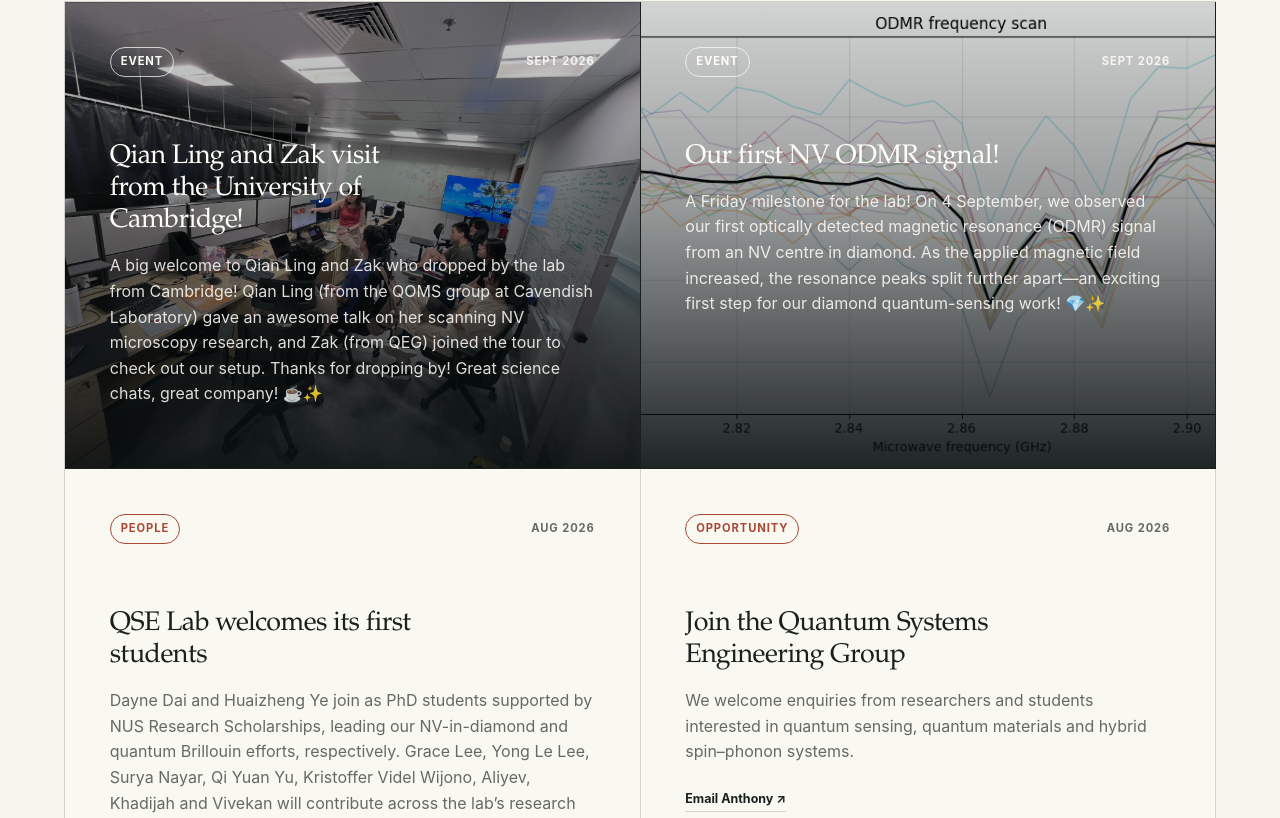
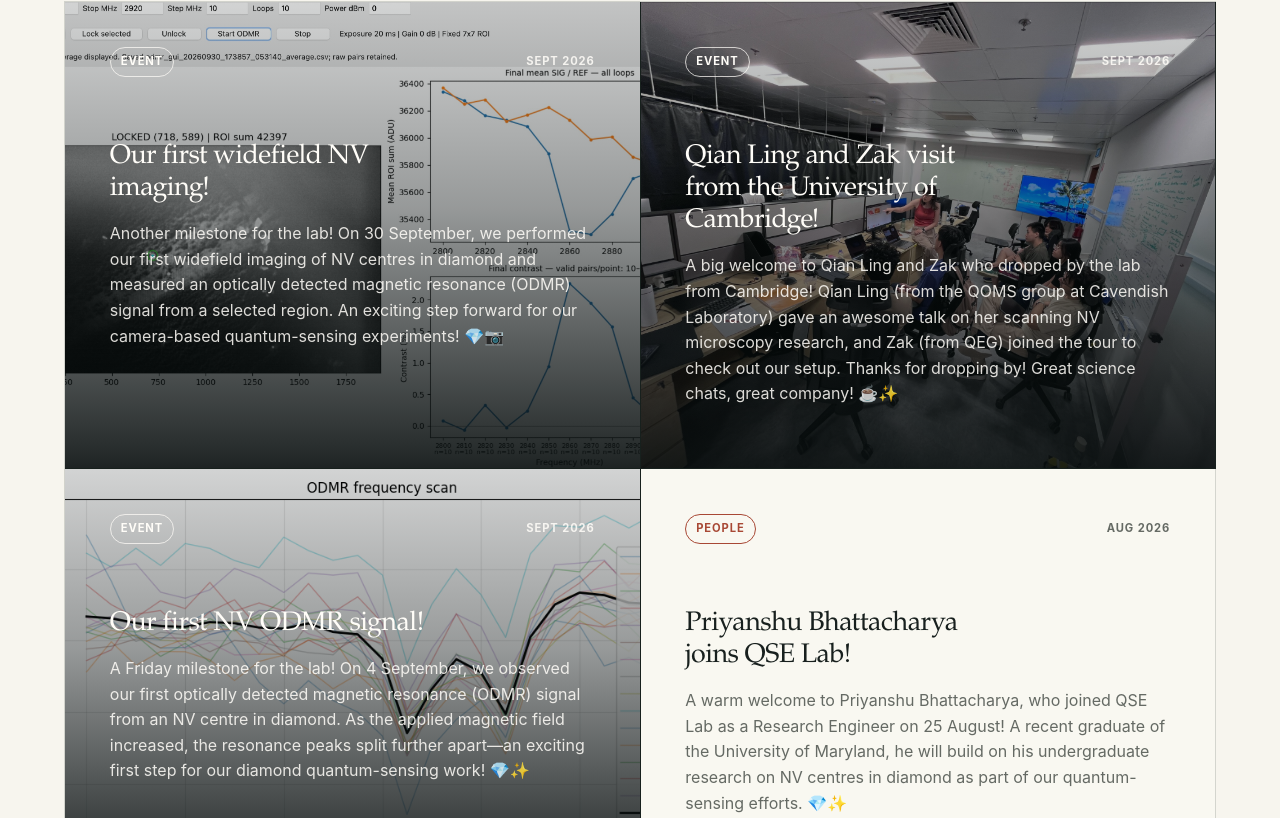
Before and after one commit to atkc/qselab-website, a Next.js app: page / in a window 1280 px wide. Shown: the part 1302-2120 px from the top of the page. Built offline with nearby package versions, Linux system fonts and the light colour scheme.

Commit message:
Add Priyanshu and first widefield NV imaging news

```diff
--- a/app/globals.css
+++ b/app/globals.css
@@ -1571,6 +1571,10 @@ h3 {
   min-width: 0;
 }
 
+.news-gallery figure:only-child {
+  grid-column: 1 / -1;
+}
+
 .news-gallery img {
   display: block;
   width: 100%;
--- a/content/news.ts
+++ b/content/news.ts
@@ -26,6 +26,24 @@ export type NewsItem = {
 };
 
 export const newsItems: NewsItem[] = [
+  {
+    date: "2026-09-30",
+    type: "Event",
+    title: "Our first widefield NV imaging!",
+    summary:
+      "Another milestone for the lab! On 30 September, we performed our first widefield imaging of NV centres in diamond and measured an optically detected magnetic resonance (ODMR) signal from a selected region. An exciting step forward for our camera-based quantum-sensing experiments! 💎📷",
+    links: [],
+    images: [
+      {
+        src: "/images/news/first-widefield-nv-imaging.jpeg",
+        alt: "Widefield fluorescence image of NV centres in diamond alongside the ODMR signal and contrast measured from a selected region",
+        caption: "Our first widefield NV image and the ODMR signal from the selected region, recorded on 30 September 2026.",
+        width: 2494,
+        height: 1615,
+      },
+    ],
+    featured: true,
+  },
   {
     date: "2026-09-05",
     type: "Event",
@@ -74,6 +92,15 @@ export const newsItems: NewsItem[] = [
         height: 500,
       },
     ],
+    featured: true,
+  },
+  {
+    date: "2026-08-25",
+    type: "People",
+    title: "Priyanshu Bhattacharya joins QSE Lab!",
+    summary:
+      "A warm welcome to Priyanshu Bhattacharya, who joined QSE Lab as a Research Engineer on 25 August! A recent graduate of the University of Maryland, he will build on his undergraduate research on NV centres in diamond as part of our quantum-sensing efforts. 💎✨",
+    links: [],
     featured: true,
   },
   {
--- a/content/people.generated.ts
+++ b/content/people.generated.ts
@@ -18,6 +18,12 @@ export const generatedPeople = [
     "role": "PhD Student",
     "image": "/images/people/PHD_Huaizheng_Ye.jpeg",
     "alt": "Portrait of Huaizheng Ye"
+  },
+  {
+    "name": "Priyanshu Bhattacharya",
+    "role": "Research Engineer",
+    "image": "/images/people/RE_Priyanshu_Bhattacharya.jpeg",
+    "alt": "Portrait of Priyanshu Bhattacharya"
   },
   {
     "name": "Grace Lee",
--- a/scripts/generate-people.mjs
+++ b/scripts/generate-people.mjs
@@ -9,8 +9,8 @@ const outputFile = path.join(projectRoot, "content", "people.generated.ts");
 const roleDetails = {
   PI: { label: "Principal Investigator", order: 0 },
   PD: { label: "Postdoctoral Researcher", order: 1 },
-  RE: { label: "Research Engineer", order: 2 },
-  PHD: { label: "PhD Student", order: 3 },
+  PHD: { label: "PhD Student", order: 2 },
+  RE: { label: "Research Engineer", order: 3 },
   UG: { label: "Undergraduate", order: 4 },
 };
 
```
Also changed, not shown: people/README.md, people/RE_Priyanshu_Bhattacharya.jpeg (added), public/images/news/first-widefield-nv-imaging.jpeg (added).
